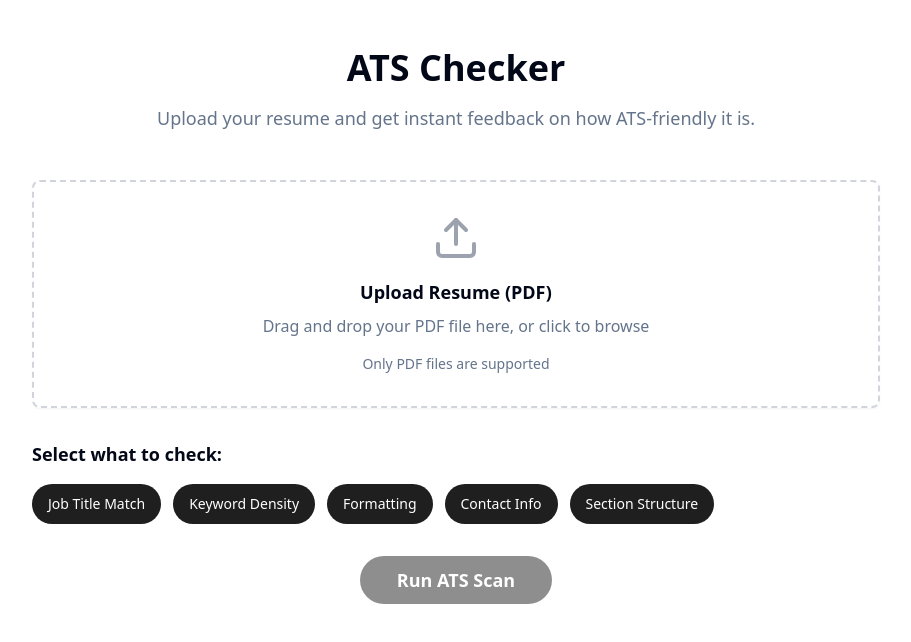
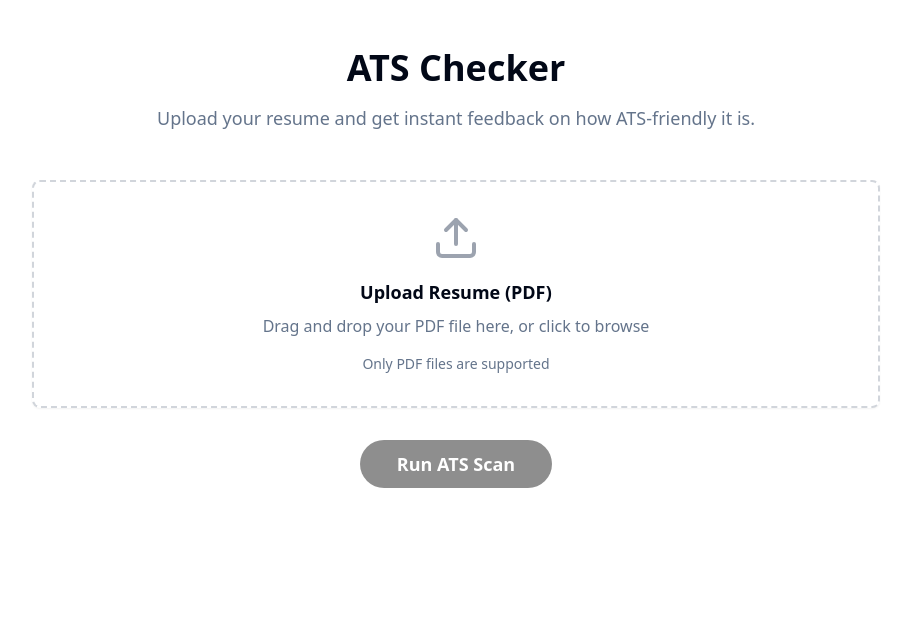
Before and after one commit to AryanJ129/applyflow-job-pilot, a React (Vite) app: page /ats in a window 1280 px wide. Shown: the top 642 px of the page, without its empty margins (184-1095 px from the left). Built offline with nearby package versions, Linux system fonts and the light colour scheme.

Commit message:
Remove ATS checker checklist
Removed the checklist section from the ATS checker page.

```diff
--- a/src/pages/AtsChecker.tsx
+++ b/src/pages/AtsChecker.tsx
@@ -3,12 +3,10 @@ import React, { useState } from 'react';
 import { Button } from '@/components/ui/button';
 import { Upload, FileText, CheckCircle, AlertCircle } from 'lucide-react';
 import FileUploadCard from '@/components/ats/FileUploadCard';
-import ChecklistSection from '@/components/ats/ChecklistSection';
 import ResultsSection from '@/components/ats/ResultsSection';
 
 const AtsChecker = () => {
   const [uploadedFile, setUploadedFile] = useState<File | null>(null);
-  const [selectedChecks, setSelectedChecks] = useState<string[]>(['jobTitle', 'keywords', 'formatting', 'contact', 'structure']);
   const [isScanning, setIsScanning] = useState(false);
   const [showResults, setShowResults] = useState(false);
   const [results, setResults] = useState<any>(null);
@@ -55,14 +53,6 @@ const AtsChecker = () => {
     }, 2000);
   };
 
-  const toggleCheck = (checkId: string) => {
-    setSelectedChecks(prev =>
-      prev.includes(checkId)
-        ? prev.filter(id => id !== checkId)
-        : [...prev, checkId]
-    );
-  };
-
   return (
     <div className="min-h-screen bg-white">
       <div className="max-w-4xl mx-auto px-6 py-12">
@@ -81,14 +71,6 @@ const AtsChecker = () => {
           <FileUploadCard
             onFileUpload={handleFileUpload}
             uploadedFile={uploadedFile}
-          />
-        </div>
-
-        {/* Checklist Section */}
-        <div className="mb-8">
-          <ChecklistSection
-            selectedChecks={selectedChecks}
-            onToggleCheck={toggleCheck}
           />
         </div>
 
```
